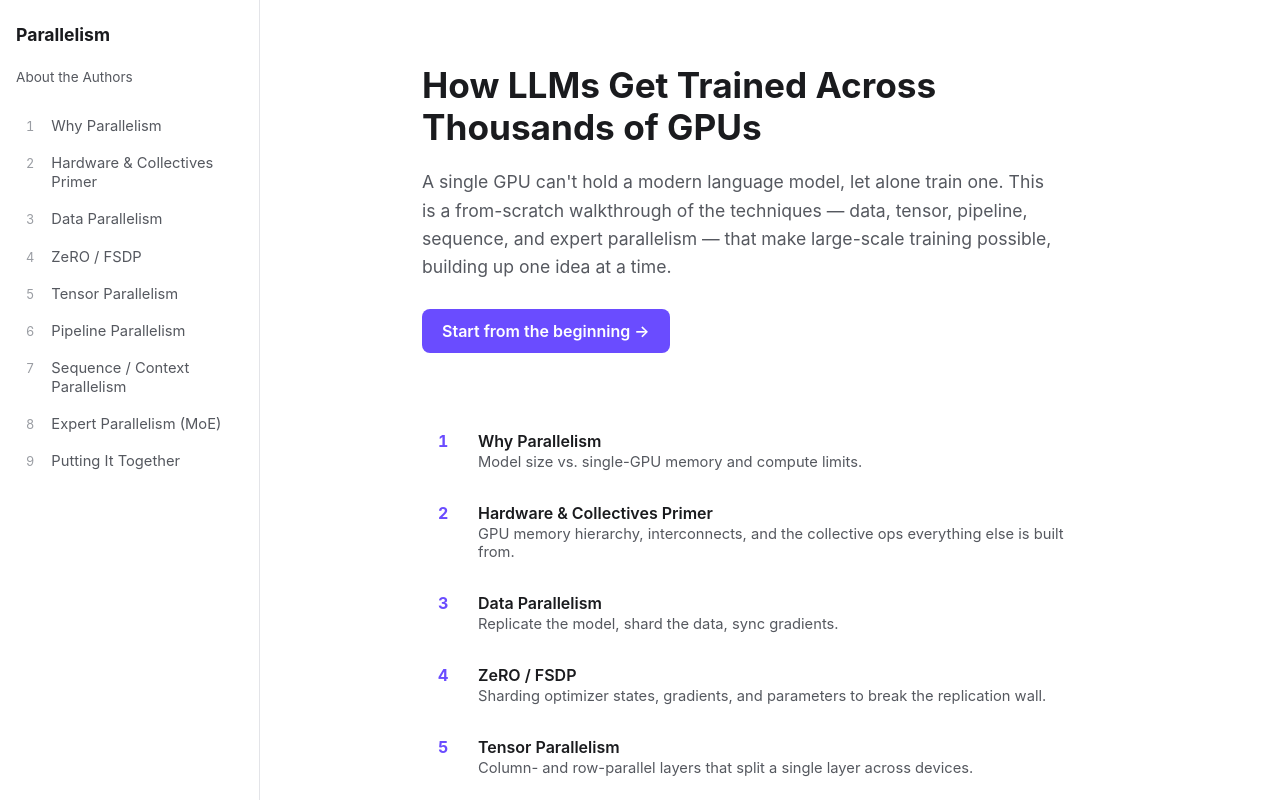
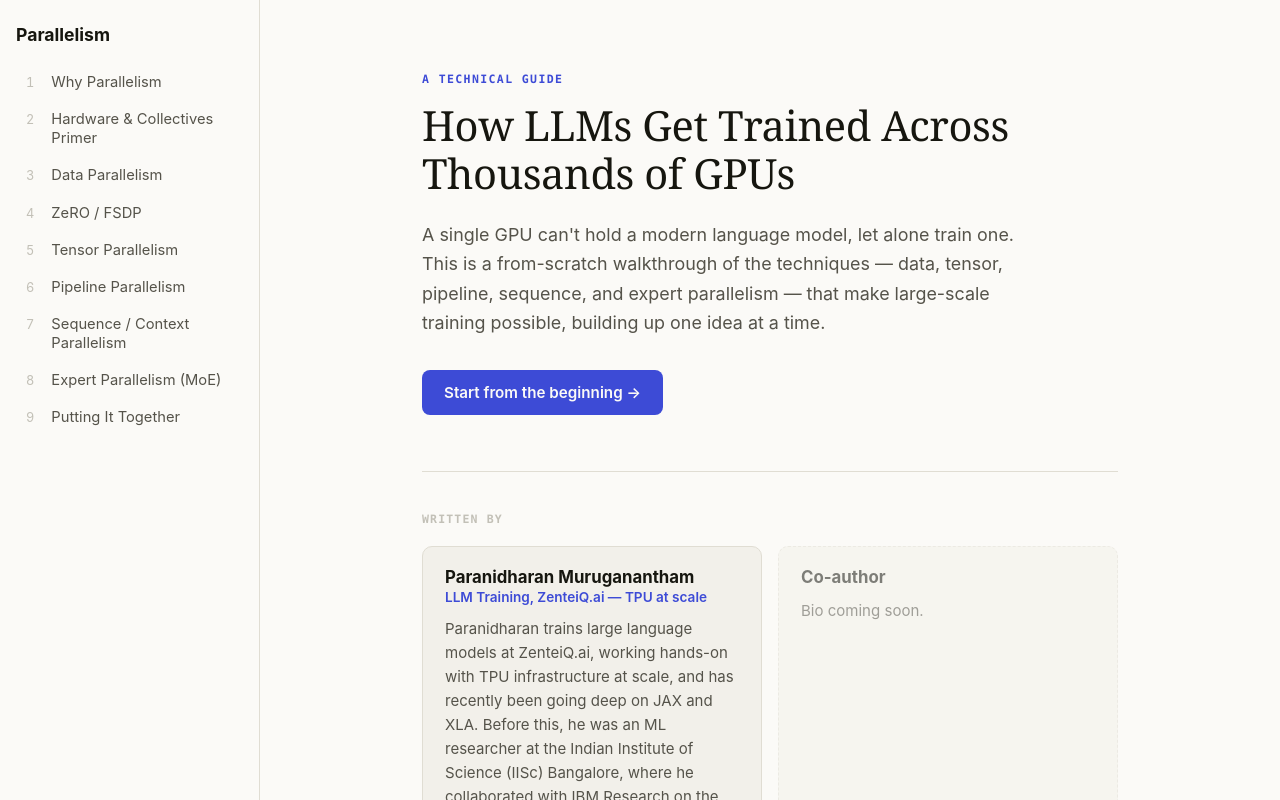
Before and after one commit to parani-zenteiq-ai/parallelism, a React (Vite) app: page / in a window 1280 px wide. Shown: the top 800 px of the page. Built offline with nearby package versions, Linux system fonts and the light colour scheme.

Commit message:
Fold authors into home page, rework bio, refresh theme

```diff
--- a/src/App.tsx
+++ b/src/App.tsx
@@ -1,7 +1,6 @@
 import { Routes, Route } from 'react-router-dom'
 import { NavSidebar } from './components/layout/NavSidebar'
 import { Home } from './chapters/Home'
-import { About } from './pages/About'
 import { WhyParallelism } from './chapters/WhyParallelism'
 import { Collectives } from './chapters/Collectives'
 import { DataParallel } from './chapters/DataParallel'
@@ -19,7 +18,6 @@ function App() {
       <main className="app-main">
         <Routes>
           <Route path="/" element={<Home />} />
-          <Route path="/about" element={<About />} />
           <Route path="/why-parallelism" element={<WhyParallelism />} />
           <Route path="/collectives" element={<Collectives />} />
           <Route path="/data-parallel" element={<DataParallel />} />
--- a/src/chapters/Home.css
+++ b/src/chapters/Home.css
@@ -1,36 +1,54 @@
 .home {
   max-width: 760px;
   margin: 0 auto;
-  padding: 64px 32px 96px;
+  padding: 72px 32px 96px;
+}
+
+.home-kicker {
+  font-family: var(--code-font);
+  text-transform: uppercase;
+  letter-spacing: 0.12em;
+  font-size: 0.72rem;
+  font-weight: 600;
+  color: var(--accent);
+  margin-bottom: 16px;
 }
 
 .home-hero h1 {
-  font-size: 2.2rem;
-  line-height: 1.2;
-  margin: 0 0 20px;
+  font-family: var(--serif-font);
+  font-weight: 500;
+  font-size: 2.6rem;
+  line-height: 1.15;
+  letter-spacing: -0.01em;
+  margin: 0 0 22px;
 }
 
 .home-lede {
-  font-size: 1.1rem;
-  line-height: 1.6;
+  font-size: 1.12rem;
+  line-height: 1.65;
   color: var(--text-muted);
-  margin: 0 0 28px;
-  max-width: 640px;
+  margin: 0 0 32px;
+  max-width: 620px;
 }
 
 .home-cta {
   display: inline-block;
   text-decoration: none;
   background: var(--accent);
-  color: white;
-  padding: 12px 20px;
+  color: var(--bg);
+  padding: 13px 22px;
   border-radius: 8px;
   font-weight: 600;
+  font-size: 0.95rem;
+}
+
+.home-cta:hover {
+  opacity: 0.9;
 }
 
 .home-toc {
   list-style: none;
-  margin: 64px 0 0;
+  margin: 56px 0 0;
   padding: 0;
   display: flex;
   flex-direction: column;
@@ -52,6 +70,7 @@
 }
 
 .home-toc-order {
+  font-family: var(--code-font);
   font-variant-numeric: tabular-nums;
   color: var(--accent);
   font-weight: 700;
--- a/src/chapters/Home.tsx
+++ b/src/chapters/Home.tsx
@@ -1,11 +1,13 @@
 import { Link } from 'react-router-dom'
 import { chapters } from './registry'
+import { Authors } from '../components/Authors'
 import './Home.css'
 
 export function Home() {
   return (
     <div className="home">
       <div className="home-hero">
+        <div className="home-kicker">A technical guide</div>
         <h1>How LLMs Get Trained Across Thousands of GPUs</h1>
         <p className="home-lede">
           A single GPU can't hold a modern language model, let alone train one. This is a
@@ -17,6 +19,8 @@ export function Home() {
           Start from the beginning →
         </Link>
       </div>
+
+      <Authors />
 
       <ol className="home-toc">
         {chapters.map((c) => (
--- /dev/null
+++ b/src/components/Authors.css
@@ -0,0 +1,69 @@
+.authors {
+  margin-top: 56px;
+  padding-top: 40px;
+  border-top: 1px solid var(--border);
+}
+
+.authors-kicker {
+  font-family: var(--code-font);
+  text-transform: uppercase;
+  letter-spacing: 0.1em;
+  font-size: 0.72rem;
+  font-weight: 600;
+  color: var(--text-faint);
+  margin-bottom: 20px;
+}
+
+.authors-grid {
+  display: grid;
+  grid-template-columns: repeat(auto-fit, minmax(260px, 1fr));
+  gap: 16px;
+}
+
+.author-card {
+  border: 1px solid var(--border);
+  border-radius: 10px;
+  padding: 20px 22px;
+  background: var(--surface);
+}
+
+.author-card-placeholder {
+  opacity: 0.55;
+  border-style: dashed;
+}
+
+.author-name {
+  font-size: 1.05rem;
+  font-weight: 700;
+}
+
+.author-role {
+  color: var(--accent);
+  font-size: 0.85rem;
+  font-weight: 600;
+  margin-top: 2px;
+}
+
+.author-bio {
+  margin: 12px 0 0;
+  line-height: 1.6;
+  font-size: 0.94rem;
+  color: var(--text-muted);
+}
+
+.author-links {
+  display: flex;
+  gap: 16px;
+  margin-top: 14px;
+}
+
+.author-links a {
+  text-decoration: none;
+  color: var(--accent);
+  font-weight: 600;
+  font-size: 0.85rem;
+}
+
+.author-links a:hover {
+  text-decoration: underline;
+}
--- /dev/null
+++ b/src/components/Authors.tsx
@@ -0,0 +1,35 @@
+import './Authors.css'
+
+export function Authors() {
+  return (
+    <section className="authors">
+      <div className="authors-kicker">Written by</div>
+      <div className="authors-grid">
+        <div className="author-card">
+          <div className="author-name">Paranidharan Muruganantham</div>
+          <div className="author-role">LLM Training, ZenteiQ.ai — TPU at scale</div>
+          <p className="author-bio">
+            Paranidharan trains large language models at ZenteiQ.ai, working hands-on with TPU
+            infrastructure at scale, and has recently been going deep on JAX and XLA. Before
+            this, he was an ML researcher at the Indian Institute of Science (IISc) Bangalore,
+            where he collaborated with IBM Research on the development and evaluation of the
+            Granite model family.
+          </p>
+          <div className="author-links">
+            <a href="https://github.com/baranidharan27" target="_blank" rel="noreferrer">
+              GitHub
+            </a>
+            <a href="https://www.linkedin.com/in/paranidharanm/" target="_blank" rel="noreferrer">
+              LinkedIn
+            </a>
+          </div>
+        </div>
+
+        <div className="author-card author-card-placeholder">
+          <div className="author-name">Co-author</div>
+          <p className="author-bio">Bio coming soon.</p>
+        </div>
+      </div>
+    </section>
+  )
+}
--- a/src/components/layout/ChapterLayout.css
+++ b/src/components/layout/ChapterLayout.css
@@ -5,18 +5,22 @@
 }
 
 .chapter-kicker {
+  font-family: var(--code-font);
   text-transform: uppercase;
-  letter-spacing: 0.08em;
-  font-size: 0.78rem;
+  letter-spacing: 0.1em;
+  font-size: 0.72rem;
   font-weight: 600;
   color: var(--accent);
-  margin-bottom: 8px;
+  margin-bottom: 12px;
 }
 
 .chapter h1 {
+  font-family: var(--serif-font);
+  font-weight: 500;
   margin: 0 0 32px;
-  font-size: 2rem;
+  font-size: 2.1rem;
   line-height: 1.2;
+  letter-spacing: -0.01em;
 }
 
 .chapter-body {
--- a/src/components/layout/NavSidebar.css
+++ b/src/components/layout/NavSidebar.css
@@ -16,20 +16,6 @@
   text-decoration: none;
   color: var(--text);
   margin-bottom: 20px;
-}
-
-.nav-about {
-  display: block;
-  text-decoration: none;
-  color: var(--text-muted);
-  font-size: 0.85rem;
-  margin-bottom: 20px;
-  padding: 4px 0;
-}
-
-.nav-about:hover,
-.nav-about.active {
-  color: var(--accent);
 }
 
 .nav-chapters {
--- a/src/components/layout/NavSidebar.tsx
+++ b/src/components/layout/NavSidebar.tsx
@@ -7,9 +7,6 @@ export function NavSidebar() {
     <nav className="nav-sidebar">
       <NavLink to="/" end className="nav-home">
         Parallelism
-      </NavLink>
-      <NavLink to="/about" className={({ isActive }) => (isActive ? 'nav-about active' : 'nav-about')}>
-        About the Authors
       </NavLink>
       <ol className="nav-chapters">
         {chapters.map((c) => (
--- a/src/index.css
+++ b/src/index.css
@@ -1,30 +1,31 @@
 :root {
   color-scheme: light dark;
-  --bg: #ffffff;
-  --surface: #f4f5f7;
-  --surface-hover: #ececef;
-  --border: #e3e4e8;
-  --text: #1a1b1e;
-  --text-muted: #55585f;
-  --text-faint: #9a9da3;
-  --accent: #6a4cff;
-  --accent-soft: rgba(106, 76, 255, 0.12);
+  --bg: #fbfaf7;
+  --surface: #f2f0ea;
+  --surface-hover: #e9e6de;
+  --border: #e0ddd3;
+  --text: #16160f;
+  --text-muted: #55534a;
+  --text-faint: #96938590;
+  --accent: #3d4bd6;
+  --accent-soft: rgba(61, 75, 214, 0.1);
   --code-font: 'SF Mono', 'JetBrains Mono', Consolas, monospace;
+  --serif-font: ui-serif, Georgia, Cambria, 'Times New Roman', serif;
 
   font-family: -apple-system, BlinkMacSystemFont, 'Segoe UI', Inter, system-ui, sans-serif;
 }
 
 @media (prefers-color-scheme: dark) {
   :root {
-    --bg: #121214;
-    --surface: #1b1c1f;
-    --surface-hover: #232428;
-    --border: #2b2c30;
-    --text: #eceef1;
-    --text-muted: #a8abb2;
-    --text-faint: #6c6f76;
-    --accent: #a48fff;
-    --accent-soft: rgba(164, 143, 255, 0.15);
+    --bg: #0d0d0c;
+    --surface: #181816;
+    --surface-hover: #222220;
+    --border: #2c2c29;
+    --text: #f1efe8;
+    --text-muted: #a8a598;
+    --text-faint: #6e6c62;
+    --accent: #8b93ff;
+    --accent-soft: rgba(139, 147, 255, 0.14);
   }
 }
 
--- a/src/pages/About.css
+++ /dev/null
@@ -1,64 +0,0 @@
-.about {
-  max-width: 700px;
-  margin: 0 auto;
-  padding: 64px 32px 96px;
-}
-
-.about h1 {
-  font-size: 2rem;
-  margin: 0 0 12px;
-}
-
-.about-intro {
-  color: var(--text-muted);
-  margin: 0 0 40px;
-  font-size: 1.05rem;
-}
-
-.author-card {
-  border: 1px solid var(--border);
-  border-radius: 12px;
-  padding: 24px 28px;
-  margin-bottom: 20px;
-  background: var(--surface);
-}
-
-.author-card-placeholder {
-  opacity: 0.6;
-  border-style: dashed;
-}
-
-.author-name {
-  font-size: 1.2rem;
-  font-weight: 700;
-}
-
-.author-role {
-  color: var(--accent);
-  font-size: 0.92rem;
-  font-weight: 600;
-  margin-top: 2px;
-}
-
-.author-bio {
-  margin: 14px 0 0;
-  line-height: 1.6;
-  color: var(--text);
-}
-
-.author-links {
-  display: flex;
-  gap: 16px;
-  margin-top: 16px;
-}
-
-.author-links a {
-  text-decoration: none;
-  color: var(--accent);
-  font-weight: 600;
-  font-size: 0.9rem;
-}
-
-.author-links a:hover {
-  text-decoration: underline;
-}
--- a/src/pages/About.tsx
+++ /dev/null
@@ -1,36 +0,0 @@
-import './About.css'
-
-export function About() {
-  return (
-    <div className="about">
-      <h1>About the Authors</h1>
-      <p className="about-intro">
-        This site is written and maintained by two authors.
-      </p>
-
-      <div className="author-card">
-        <div className="author-name">Paranidharan Muruganantham</div>
-        <div className="author-role">ZenteiQ.ai — building LLMs on TPU/GCP</div>
-        <p className="author-bio">
-          Paranidharan works on machine learning and AI, focused on GenAI, foundational LLM/VLM
-          development, data pipelines, and MLOps. He is a Project Associate at the AiREX Lab,
-          Indian Institute of Science (IISc) Bangalore, a contributor to SciREX (an open-source
-          scientific machine learning library), and Startup Coordinator for CASML at IISc.
-        </p>
-        <div className="author-links">
-          <a href="https://github.com/baranidharan27" target="_blank" rel="noreferrer">
-            GitHub
-          </a>
-          <a href="https://www.linkedin.com/in/paranidharanm/" target="_blank" rel="noreferrer">
-            LinkedIn
-          </a>
-        </div>
-      </div>
-
-      <div className="author-card author-card-placeholder">
-        <div className="author-name">Co-author</div>
-        <p className="author-bio">Bio coming soon.</p>
-      </div>
-    </div>
-  )
-}
```
